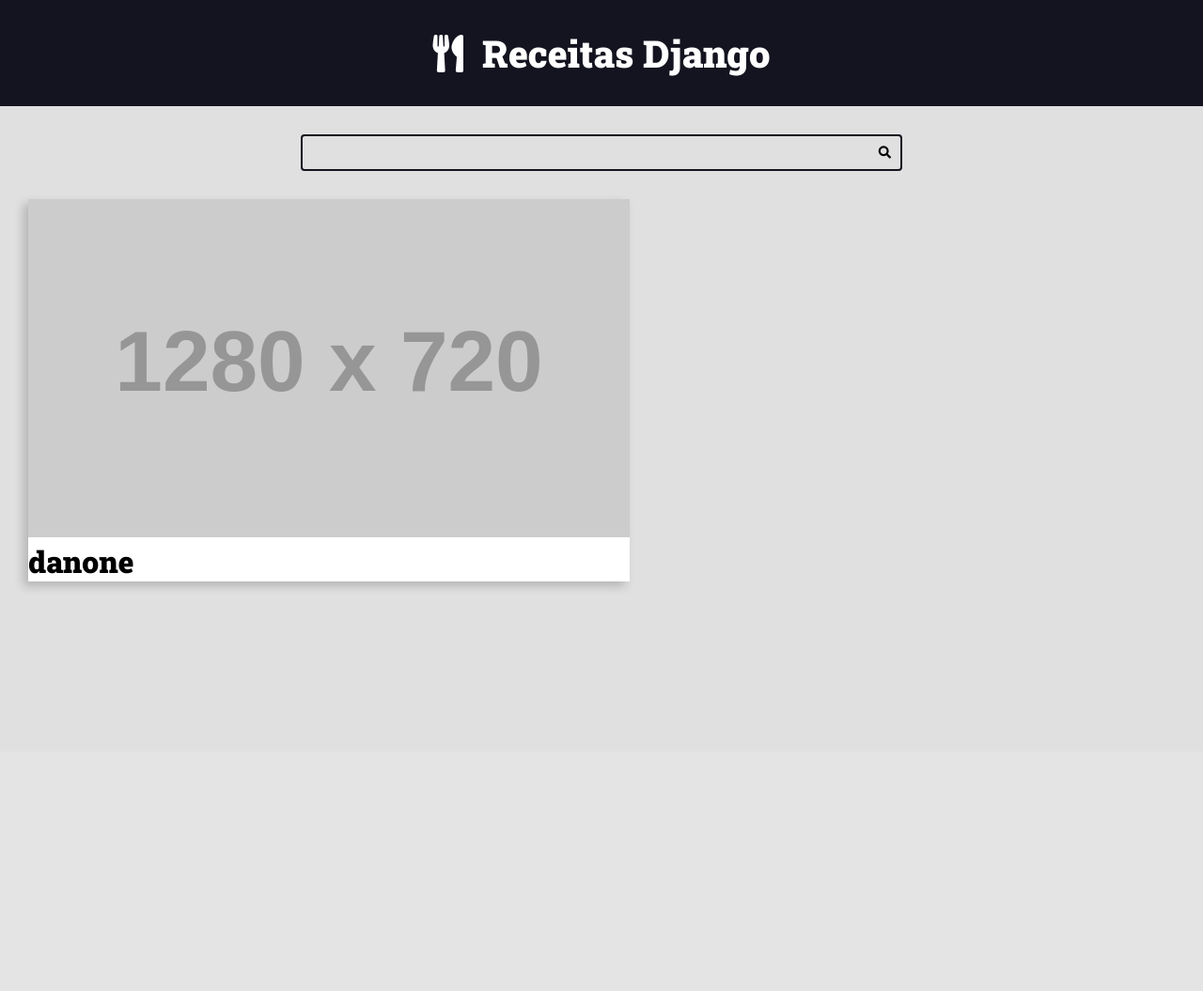
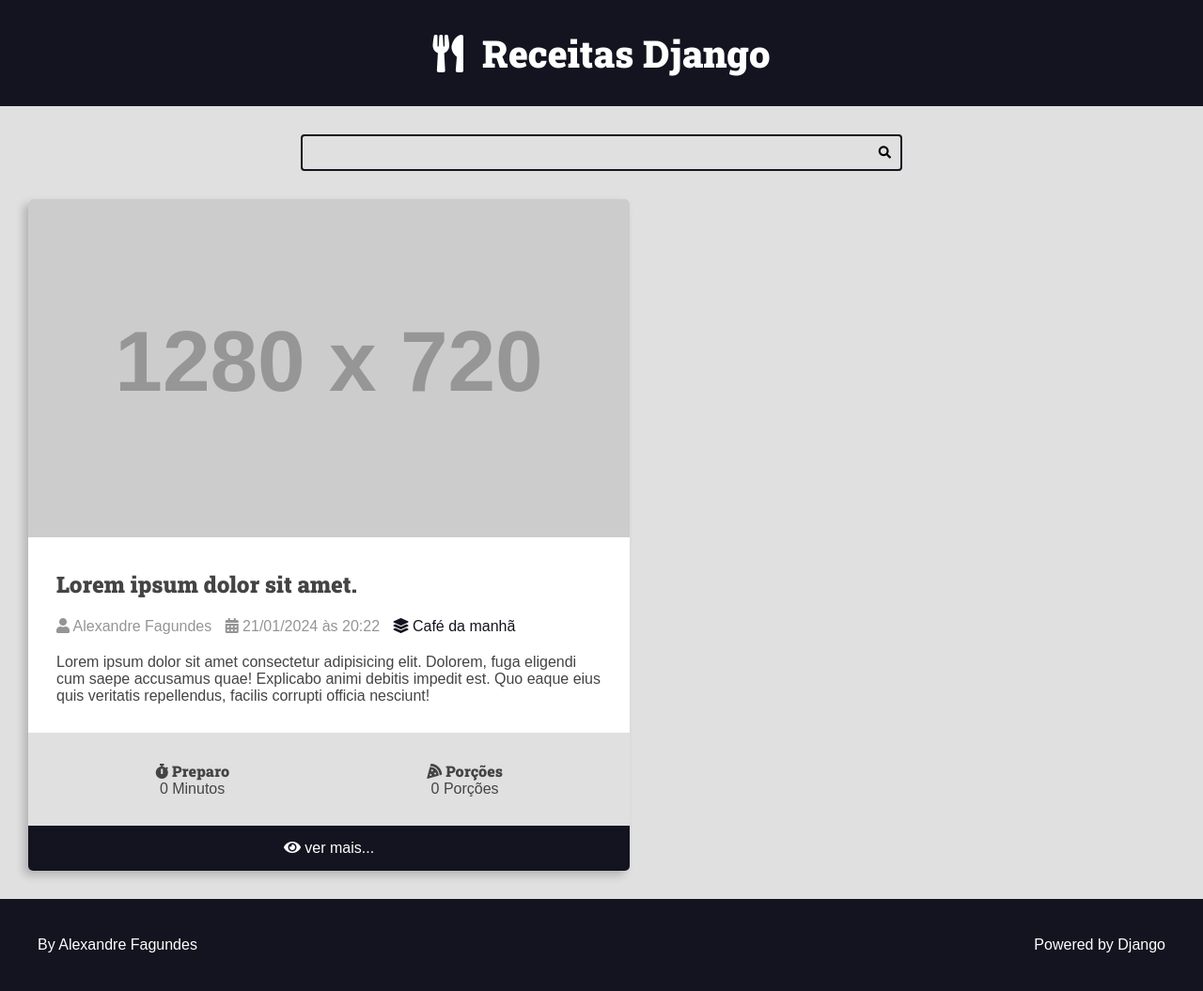
Before and after one commit to Alexandre15/DJANGO, a Django app: page / in a window 1280 px wide. Shown: the whole page at 94% size. Before the commit the page ends 629 px from the top, so only its background shows below. Run offline with Django 5.2, Linux system fonts and the light colour scheme; grey boxes labelled with a size stand in for pictures from a placeholder-image service; some libraries are stand-ins or nearby versions.

Commit message:
djangoHTML36

```diff
--- a/receitas/templates/receitas/pages/home.html
+++ b/receitas/templates/receitas/pages/home.html
@@ -6,14 +6,10 @@
 
     <main class="main-content-container">
         <div class="main-content main-content-list container">
-            <div class="receita receita-list-item">
-                <div class="receita-cover">
-                    <img src="https://placehold.co/1280x720/269fe6/png" alt="Temporário">
-                </div>
-                <h1>danone</h1>
-            </div>
+            {% include "receitas/partials/receita.html" %}
         </div>
     </main>
+
+    {% include "receitas/partials/footer.html" %}
 </body>
-
 </html>
--- /dev/null
+++ b/receitas/templates/receitas/partials/footer.html
@@ -0,0 +1,9 @@
+<footer class="main-footer">
+    <div class="developer">
+      <a href="https://github.com/Alexandre15" target="_blank" rel="noreferrer noopener">By Alexandre Fagundes</a>
+    </div>
+
+    <div class="powered">
+      <a href="https://www.djangoproject.com/" target="_blank" rel="noreferrer noopener">Powered by Django</a>
+    </div>
+</footer>
--- a/receitas/templates/receitas/partials/head.html
+++ b/receitas/templates/receitas/partials/head.html
@@ -81,6 +81,7 @@
             font-size: 1.6rem;
             font-family: var(--font-primary);
             background-color: var(--color-gray-1);
+            color: var(--color-dark-text);
             /* 16px */
         }
 
@@ -176,6 +177,8 @@
             background: var(--color-white);
             box-shadow: -5px 5px 10px rgba(0, 0, 0, .2);
             transition: all 300ms ease-in-out;
+            border-radius: 5px;
+            overflow: hidden;
         }
 
         .receita img {
@@ -188,6 +191,89 @@
 
         .receita-list-item:hover {
             transform: scale(1.02);
+            box-shadow: -8px 8px 15px rgba(0, 0, 0, .25);
+        }
+
+        .receita-title-container {
+            padding: var(--spacing-gutter-medium);
+            padding-bottom: 2rem;
+        }
+
+        .receita-author {
+            padding: 0 var(--spacing-gutter-medium);
+        }
+
+        .receita-content {
+            padding: var(--spacing-gutter-medium);
+            padding-top: 2rem;
+        }
+
+        .receita-author-item {
+            color: var(--color-gray-4);
+            margin-right: 1rem;
+        }
+
+        .receita-author a {
+            color: var(--color-primary-dark);
+            transition: all 300ms ease-in-out;
+            text-decoration: none;
+        }
+
+        .receita-author a:hover {
+            color: var(--color-primary);
+        }
+
+        .recipe-meta-container {
+            display: flex;
+            flex-flow: row wrap;
+            padding: var(--spacing-gutter-medium);
+            background: var(--color-gray-1);
+        }
+
+        .receita-meta {
+            display: flex;
+            flex-flow: column nowrap;
+            flex-shrink: 1;
+            flex-grow: 1;
+            text-align: center;
+        }
+
+        .receita-meta-title {
+            font-size: 1.6rem;
+        }
+
+        .receita-footer a {
+            background: var(--color-primary-dark);
+            display: block;
+            color: var(--color-white);
+            text-decoration: none;
+            text-align: center;
+            padding: 1.5rem var(--spacing-gutter-medium);
+            transition: all 300ms ease-in-out;
+        }
+
+        .receita-footer a:hover {
+            filter: brightness(2);
+        }
+
+        .main-footer {
+            display: flex;
+            align-items: center;
+            justify-content: space-between;
+            background: var(--color-primary-dark);
+            color: var(--color-white);
+            padding: var(--spacing-gutter-large);
+
+        }
+
+        .main-footer a {
+            color: var(--color-white);
+            text-decoration: none;
+            transition: all 300ms ease-in-out;
+        }
+
+        .main-footer a:hover {
+            filter: brightness(.8);
         }
     </style>
 </head>
--- /dev/null
+++ b/receitas/templates/receitas/partials/receita.html
@@ -0,0 +1,48 @@
+<div class="receita receita-list-item">
+    <div class="receita-cover">
+        <img src="https://placehold.co/1280x720/269fe6/png" alt="Temporário">
+    </div>
+    <div class="receita-title-container">
+        <h2 class="receita-title">Lorem ipsum dolor sit amet.</h2>
+    </div>
+    <div class="receita-author">
+        <span class="receita-author-item">
+            <i class="fas fa-user"></i>
+            Alexandre Fagundes
+        </span>
+        <span class="receita-author-item">
+            <i class="fas fa-calendar-alt"></i>
+            21/01/2024 às 20:22
+        </span>
+        <span class="receita-author-item">
+            <a href="">
+                <i class="fas fa-layer-group"></i>
+                <span>Café da manhã</span>
+            </a>
+        </span>
+    </div>
+
+    <div class="receita-content">
+        <p>Lorem ipsum dolor sit amet consectetur adipisicing elit. Dolorem, fuga eligendi cum saepe accusamus quae! Explicabo animi debitis impedit est. Quo eaque eius quis veritatis repellendus, facilis corrupti officia nesciunt!</p>
+    </div>
+    <div class="recipe-meta-container">
+        <div class="receita-meta receita-preparation">
+            <h3 class="receita-meta-title"><i class="fas fa-stopwatch"></i> Preparo</h3>
+            <div class="receita-meta-text">
+                0 Minutos
+            </div>
+        </div>
+        <div class="receita-meta receita-servings">
+            <h3 class="receita-meta-title"><i class="fas fa-pizza-slice"></i> Porções</h3>
+            <div class="receita-meta-text">
+                0 Porções
+            </div>
+        </div>
+    </div>
+    <footer class="receita-footer">
+        <a class="receita-read-more button button-dark button-full-width" href="/receitas/3/">
+            <i class="fas fa-eye"></i>
+            <span>ver mais...</span>
+        </a>
+    </footer>
+</div>
```
